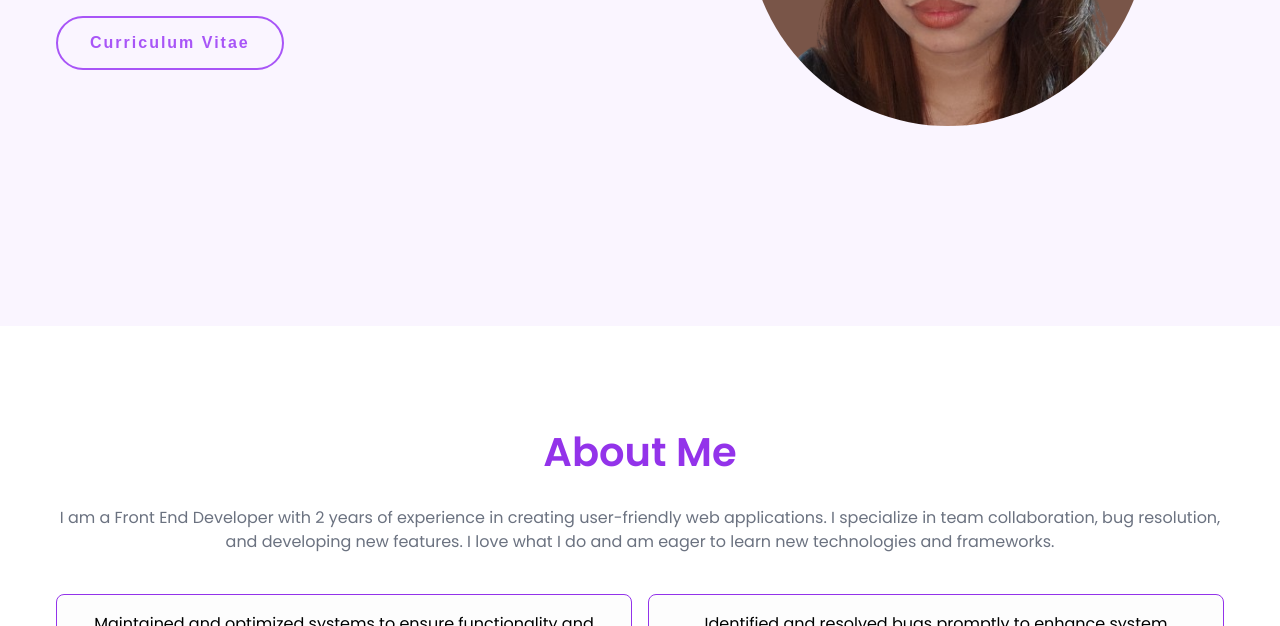
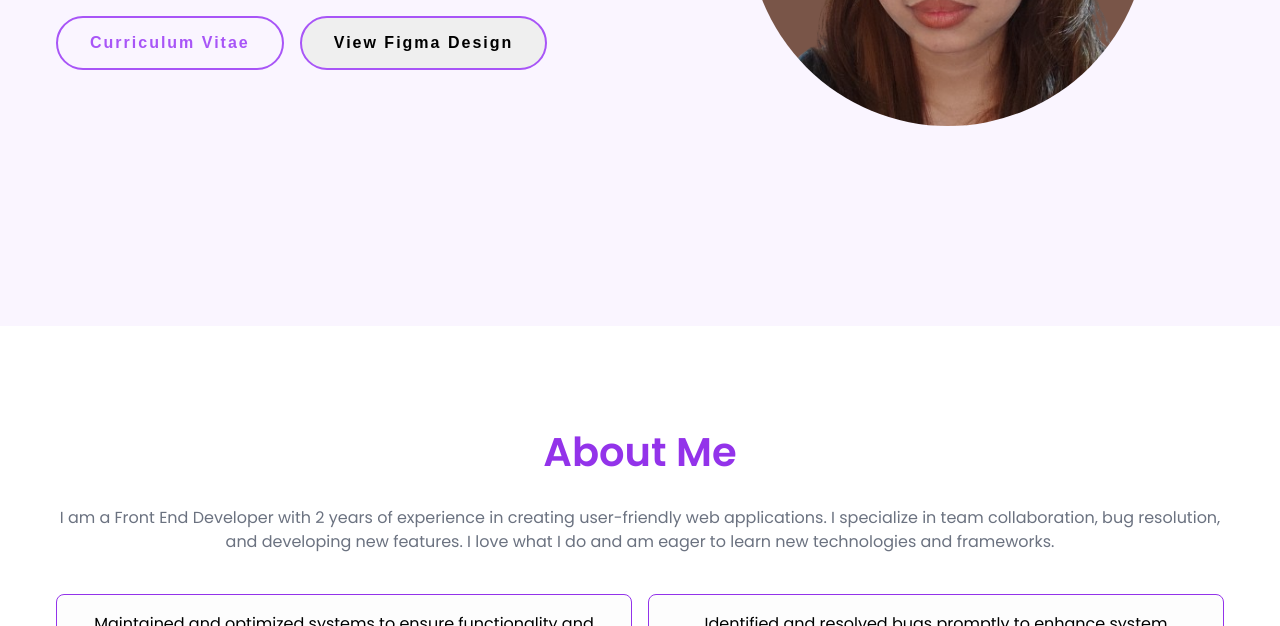
Before and after one commit to merryglen081606/profile, a plain HTML site: page index.html in a window 1280 px wide. Shown: the part 474-1100 px from the top of the page. Drawn offline with nearby package versions, Linux system fonts and the light colour scheme.

Commit message:
Update index.html

```diff
--- a/index.html
+++ b/index.html
@@ -47,6 +47,9 @@
           <div class="action__btns">
             <a href="assets/CV Merryglen Pancho.pdf" target="_blank">
                 <button class="portfolio">Curriculum Vitae</button>
+            </a>
+            <a href="https://www.figma.com/design/IWQ4UNgw1scZsXOBCPU9Ci/Sample-UI-Design" target="_blank">
+              <button class="figma">View Figma Design</button>
             </a>
           </div>
 
```
